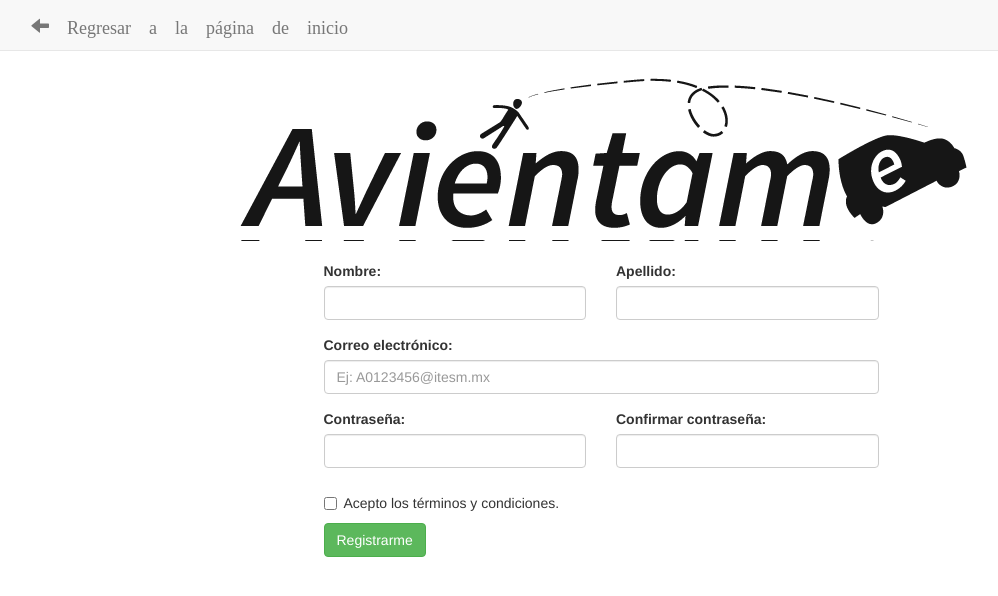
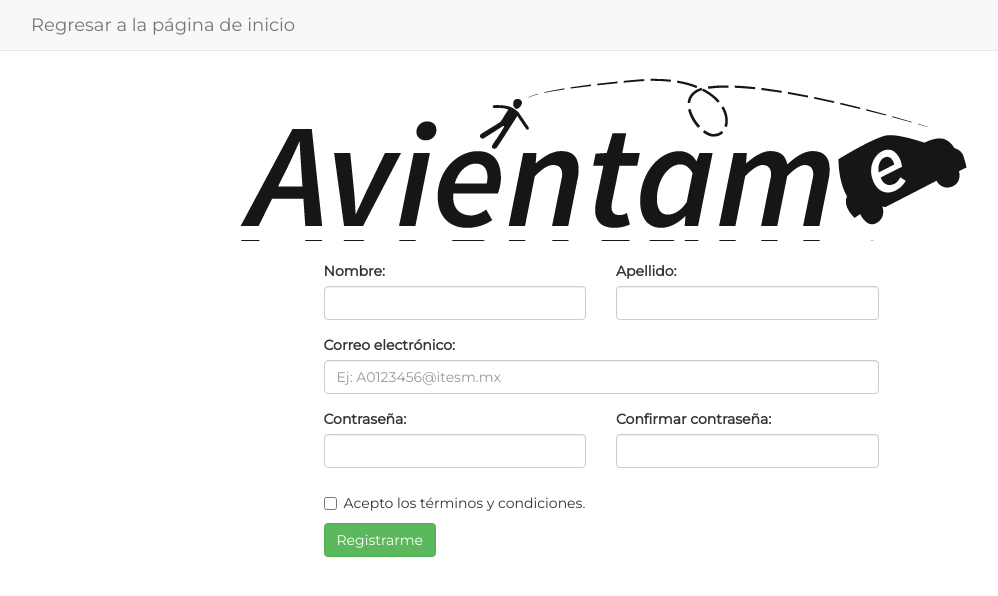
Before and after one commit to jpaoo/Raids, a PHP site: page /Controladores/registro.php in a window 1280 px wide. Shown: the top 596 px of the page, without its empty margins (39-1037 px from the left). Run offline with PHP 8.4, Linux system fonts and the light colour scheme; some libraries are stand-ins or nearby versions.

Commit message:
Cambios de formato agregado

```diff
--- a/Vistas/css/style.css
+++ b/Vistas/css/style.css
@@ -1,5 +1,5 @@
 *{
-  font-family: 'Montserrat', sans-serif;
+font-family: 'Montserrat', sans-serif;
 }
 
 body {
--- a/Vistas/index.html
+++ b/Vistas/index.html
@@ -27,7 +27,7 @@
   <nav class="navbar navbar-default navbar-fixed-top" role="navigation" style="background-color: #343838; height: 5.5em;">
   <div class="container-fluid">
     <div class="row">
-      <div class="col-xs-2 col-sm-8 col-md-2 btn-group">
+      <div class="col-xs-2 col-sm-8 col-md-2 btn-group  hidden-md hidden-lg">
         <button type="button" class="btn btn-primary btn-md dropdown-toggle" id="btn_menu" data-toggle = "dropdown" aria-haspopup="true" aria-expanded="false" >
           <span class="glyphicon glyphicon-menu-hamburger" aria-hidden="true"></span>
           <!-- Menu<span class="caret"></span> -->
@@ -57,12 +57,12 @@
   </ul>
         </button>
       </div>
-      <div class="col-xs-10 col-sm-8 col-md-8">
+      <div class="col-xs-10 col-sm-8 col-md-10">
         <a href="../Vistas/index.html">
         <img src="../Vistas/images/titulo.png" class="text-center" id="titulo"/></a>
         <!-- <h1 class="text-center" id="avientame_titulo">Avientame</h1> -->
       </div>
-      <ul class="nav nav-pills">
+      <ul class="nav nav-pills hidden-xs hidden-md">
         <li role="presentation" id="login"><a href="../Controladores/login.php">Login</a></li>
         <li role="presentation" id="register"><a href="../Controladores/registro.php">Registrate</a></li>
       </ul>
--- a/Vistas/register.html
+++ b/Vistas/register.html
@@ -7,6 +7,16 @@
 	<link rel="stylesheet" href="http://maxcdn.bootstrapcdn.com/bootstrap/3.3.5/css/bootstrap.min.css">
 	<!-- jQuery library -->
 	<script src="https://ajax.googleapis.com/ajax/libs/jquery/1.11.3/jquery.min.js"></script>
+	<link href='https://fonts.googleapis.com/css?family=Montserrat' rel='stylesheet' type='text/css'>
+
+		<style media="screen">
+			*{
+	font-family: 'Montserrat', sans-serif;
+			}
+			#tit {
+					font-family: 'Montserrat', sans-serif;
+			}
+		</style>
 
 </head>
 
@@ -17,7 +27,7 @@
 		<div class="container">
 			<div class="navbar-header">
 				<a class="navbar-brand" href="../Vistas/index.html">
-					<span class="glyphicon glyphicon-arrow-left"> Regresar a la página de inicio</span>
+					<span id="tit"> Regresar a la página de inicio</span>
 				</a>
 			</div>
 			<div class="collapse navbar-collapse" id="navbar-ex-collapse">
@@ -44,7 +54,7 @@
 						<div class="form-group col-md-6">
 							<label for="nombre">Nombre:
 								<span id="errname">
-									<?php echo $errNombre ?>
+									<font color = "red">	<?php echo $errNombre ?></font>
 								</span>
 							</label>
 							<input type="text" class="form-control" id="nombre" name="nombre" value=<?php if (isset($_POST[ "nombre"])) echo $_POST[ "nombre"] ?> >
@@ -53,7 +63,7 @@
 						<div class="form-group col-md-6">
 							<label for="apellido">Apellido:
 								<span id="errApellido">
-									<?php echo $errApellido ?>
+									<font color = "red"><?php echo $errApellido ?></font>
 								</span>
 							</label>
 							<input type="text" class="form-control" id="apellido" name="apellido" value=<?php if (isset($_POST[ "apellido"])) echo $_POST[ "apellido"] ?> >
@@ -63,7 +73,7 @@
 					<div class="form-group">
 						<label for="mail">Correo electrónico:
 							<span id="errMail">
-								<?php echo $errMail ?>
+									<font color = "red"><?php echo $errMail ?></font>
 							</span>
 						</label>
 						<input type="mail" class="form-control" id="mail" name="mail" placeholder="Ej: A0123456@itesm.mx" value=<?php if (isset($_POST[ "mail"])) echo $_POST[ "mail"] ?> >
@@ -73,7 +83,7 @@
 						<div class="form-group col-md-6">
 							<label for="pass">Contraseña:
 								<span id="errCont1">
-									<?php echo $errCont1 ?>
+										<font color = "red"><?php echo $errCont1 ?></font>
 								</span>
 							</label>
 							<input type="password" class="form-control" id="pass" name="pass" value=<?php if (isset($_POST[ "pass"])) echo $_POST[ "pass"] ?> >
@@ -82,7 +92,7 @@
 						<div class="form-group col-md-6">
 							<label for="pass2">Confirmar contraseña:
 								<span id="errCont2">
-									<?php echo $errCont2 ?>
+										<font color = "red"><?php echo $errCont2 ?></font>
 								</span>
 							</label>
 							<input type="password" class="form-control" id="pass2" name="pass2" value=<?php if (isset($_POST[ "pass2"])) echo $_POST[ "pass2"] ?>>
@@ -94,7 +104,7 @@
 						<label>
 							<input type="checkbox" name="terminos">Acepto los términos y condiciones.
 							<span id="errTerm">
-								<?php echo $errTerm ?>
+								<font color = "red">	<?php echo $errTerm ?><font>
 							</span>
 						</label value=<?php if (isset($_POST[ "mail"])) echo $_POST[ "mail"] ?> >
 					</div>
--- a/Vistas/templates.php
+++ b/Vistas/templates.php
@@ -1,6 +1,6 @@
 <?php
 function sideBar() {
-  return ' <nav class="navbar navbar-inverse"> <ul class="nav navbar-nav"> <li> <a href="index.html"><img alt="Avientame" src="images/AvientameIcon.png" id="pageIcon"> </a> </li></ul> </a> </nav> <div class="text-center col-xs-4 col-sm-3 col-md-3"> <div class="avatarcontainer"> <img id="avatar" src="images/Dummy1.jpg" alt="Avatar" class="img-thumbnail "> </div><div class="list-group"> <a href="profile.php" class="list-group-item">Mi Perfil </a> <a href="mis_viajes.php" class="list-group-item active" id="selected-main"> Mis viajes </a> <a href="buscar_aventon.php" class="list-group-item">Buscar Ride</a> <a href="misautos.php" class="list-group-item">Mis autos</a> <a href="mis_rutas.php" class="list-group-item" >Mis Rutas</a> <a href="../Controladores/login.php?dest=true" class="list-group-item list-group-item-danger">Log out</a> </div></div>';
+  return ' <nav class="navbar navbar-inverse"> <ul class="nav navbar-nav"> <li> <a href="index.html"><img alt="Avientame" src="images/AvientameIcon.png" id="pageIcon"> </a> </li></ul> </a> </nav> <div class="text-center col-xs-4 col-sm-3 col-md-3"> <div class="avatarcontainer"> <img id="avatar" src="images/Dummy1.jpg" alt="Avatar" class="img-thumbnail "> </div><div class="list-group"> <a href="profile.php" class="list-group-item">Mi Perfil </a> <a href="mis_viajes.php" class="list-group-item"> Mis viajes </a> <a href="buscar_aventon.php" class="list-group-item">Buscar Ride</a> <a href="misautos.php" class="list-group-item">Mis autos</a> <a href="mis_rutas.php" class="list-group-item" >Mis Rutas</a> <a href="../Controladores/login.php?dest=true" class="list-group-item list-group-item-danger">Log out</a> </div></div>';
 }
 
 
```
Also changed, not shown: Vistas/buscar_aventon.html (+7 -0 lines), Vistas/buscar_aventon.php (+7 -0 lines), Vistas/crear_modificar_ruta.html (+7 -0 lines), Vistas/login.html (+9 -1 lines), Vistas/main_page.html (+7 -0 lines), Vistas/mis_rutas.html (+7 -0 lines), Vistas/mis_rutas.php (+7 -0 lines), Vistas/mis_viajes.php (+7 -0 lines), Vistas/misautos.html (+7 -0 lines), Vistas/misautos.php (+7 -0 lines), Vistas/modificarperfil.php (+7 -0 lines), Vistas/nueva_ruta.php (+8 -0 lines), Vistas/profile.php (+7 -0 lines), Vistas/registrarAuto.html (+7 -0 lines), 1 more files.
